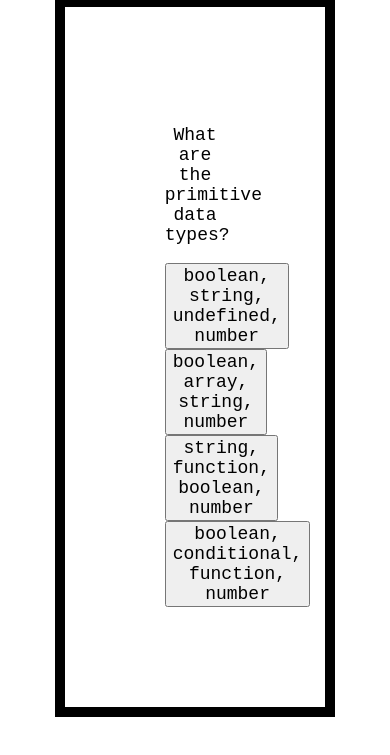
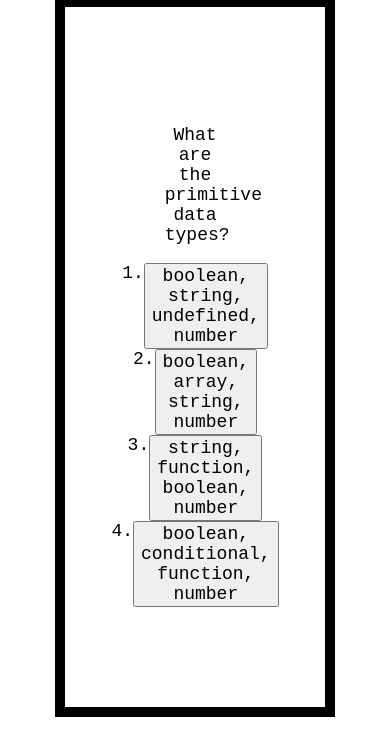
Before and after one commit to RVanVlietII/Coding-Trivia, a plain HTML site: page index.html in a window 390 px wide. Both pictures are taken after a click on the button "Start". Shown: the part 87-842 px from the top of the page. Drawn offline with Linux system fonts and the light colour scheme.

Commit message:
buttons resized

```diff
--- a/Assets/script.js
+++ b/Assets/script.js
@@ -54,13 +54,17 @@ function displayQuestion() {
     questionText.textContent = currentQuestion.question;
     testDiv.appendChild(questionText);
 
-    let choicesList = document.createElement("ul");
+    let choicesList = document.createElement("ol");
+
     let choicesItems = currentQuestion.choices;
 
     for (let i = 0; i < choicesItems.length; i++) {
         let choiceItem = document.createElement("li");
+        choiceItem.classList.add("choice-item");
         let choiceBtn = document.createElement("button");
         choiceBtn.textContent = choicesItems[i];
+        choiceBtn.classList.add("choice-button");
+        choiceItem.textContent = (i + 1) + ". ";
         choiceItem.appendChild(choiceBtn);
         choicesList.appendChild(choiceItem);
         testDiv.appendChild(choiceItem);
@@ -81,6 +85,7 @@ function checkAnswer(selectedAnswer) {
     } else {
         time -= 10;
     }
+
     scoreEl.textContent = "Score: " + score;
     currentQuestionIndex++;
     if (currentQuestionIndex < testBank.length) {
@@ -125,5 +130,13 @@ function submission() {
 
 
     localStorage.setItem("highScores", JSON.stringify(highScore));
+    //reset();
+    testDiv.innerHTML = "";
+        startBtn.style.display = "block";
     });
 }
+
+//function reset() {
+
+   // startBtn.style.display = "block";
+//}
--- a/Assets/style.css
+++ b/Assets/style.css
@@ -8,14 +8,30 @@
 nav {
     justify-content: center;
     font-size: 36px;
+    display: inline;
 }
 
-ul,
+ol,
 li {
-    list-style-type: none;
     display: flex;
-    justify-content: space-between;
+    justify-content: center;
+    text-align: left;
 }
+
+.choices-list {
+    list-style-type: decimal;
+
+  }
+
+  .choice-item {
+    display: flex;
+    text-align: left;
+  }
+
+  .choice-button {
+    flex: 0.5;
+    /* Add other styles as desired */
+  }
 
 .test {
     padding: 100px;
@@ -24,4 +40,17 @@ li {
     display: block;
     width: 75%;
     margin: 0 auto;
+    justify-content: center;
 }
+
+@media screen and (max-width: 480px) {
+    body {
+        text-align: center;
+        justify-content: center;
+    }
+    ol,
+    li {
+    display: flex;
+    justify-content: center;
+    }
+}
--- a/index.html
+++ b/index.html
@@ -7,6 +7,8 @@
     <link rel="stylesheet" href="./Assets/style.css"/>
     <title>Coding-Trivia</title>
 </head>
+
+<body>
 <h1>Coding-Trivia</h1>
     <div>
         <div class="time">Time</div>
@@ -19,7 +21,5 @@
     </div>
 <script src="./Assets/script.js"></script>
 
-<body>
-
 </body>
 </html>
```
